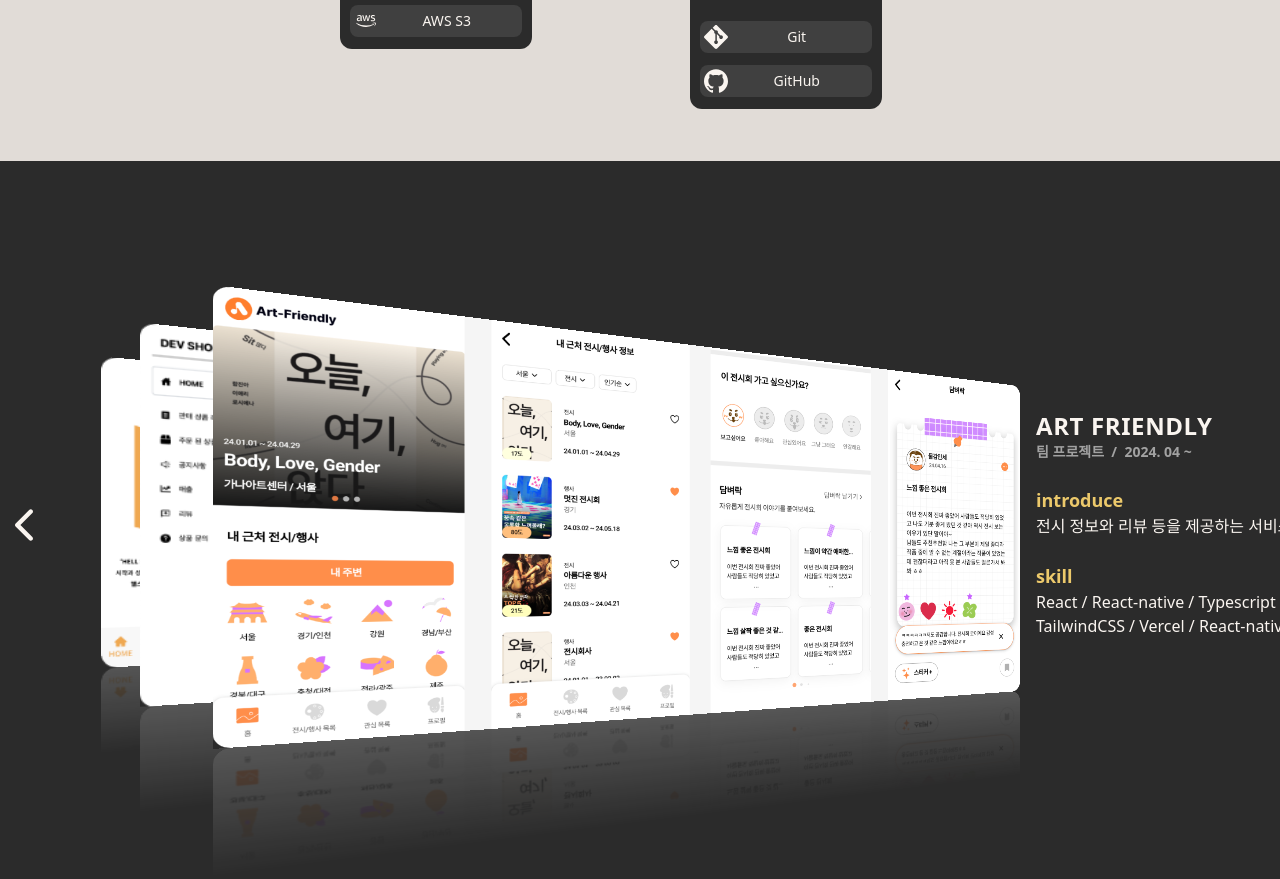
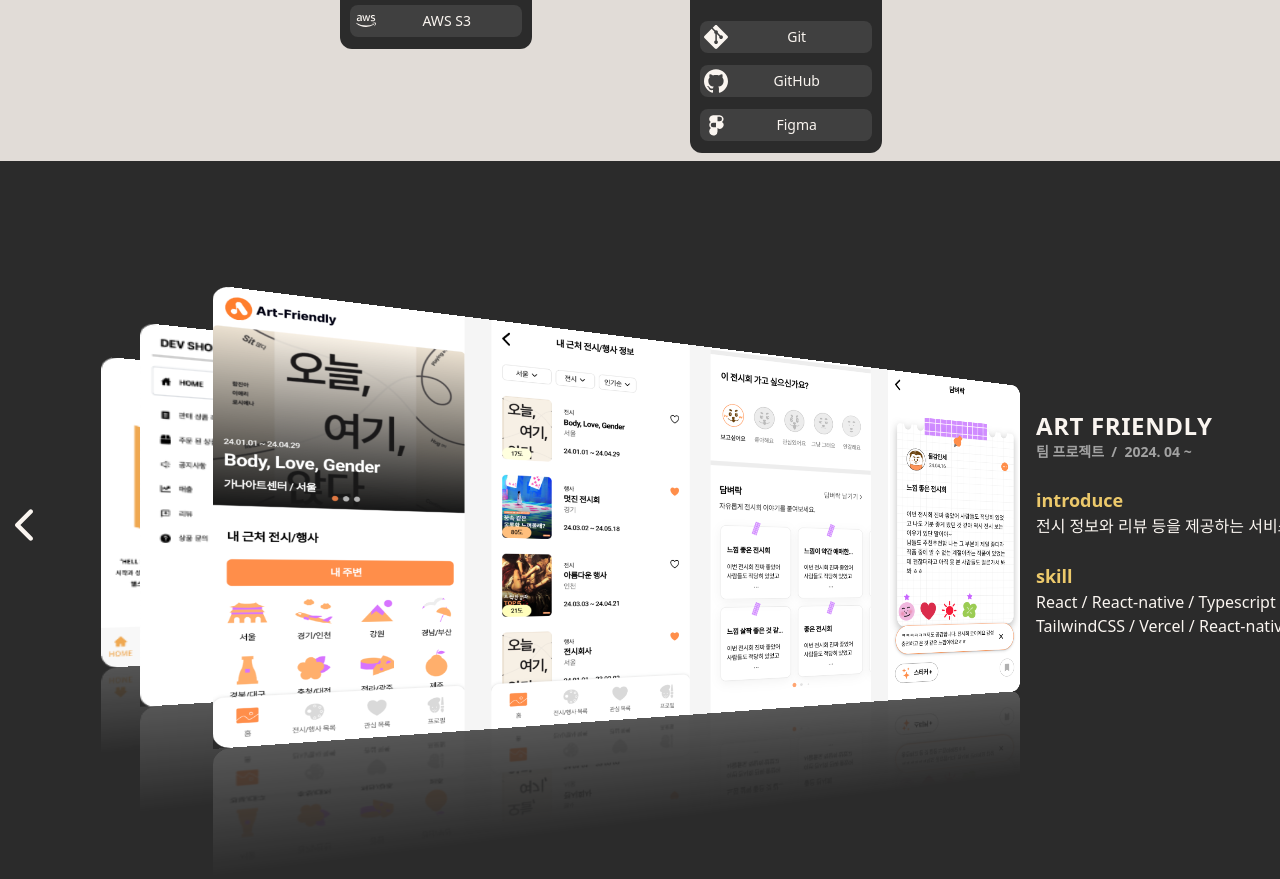
Before and after one commit to kyhui1115/portfolio, a React (Create React App) app: page / in a window 1280 px wide. Shown: the part 1399-2278 px from the top of the page. Built offline with nearby package versions, Linux system fonts and the light colour scheme.

Commit message:
chore: skill 데이터 추가

```diff
--- a/src/components/skill/SkillList.tsx
+++ b/src/components/skill/SkillList.tsx
@@ -8,6 +8,7 @@
   BiLogoTailwindCss,
   BiLogoAws,
 } from 'react-icons/bi';
+import { PiFigmaLogoFill } from 'react-icons/pi';
 import { SiStyledcomponents, SiVercel, SiGit, SiGithub } from 'react-icons/si';
 import SkillItem from './SkillItem';
 
@@ -97,6 +98,10 @@
         name: 'GitHub',
         icon: <SiGithub />,
       },
+      {
+        name: 'Figma',
+        icon: <PiFigmaLogoFill />,
+      },
     ],
   },
   {
```
